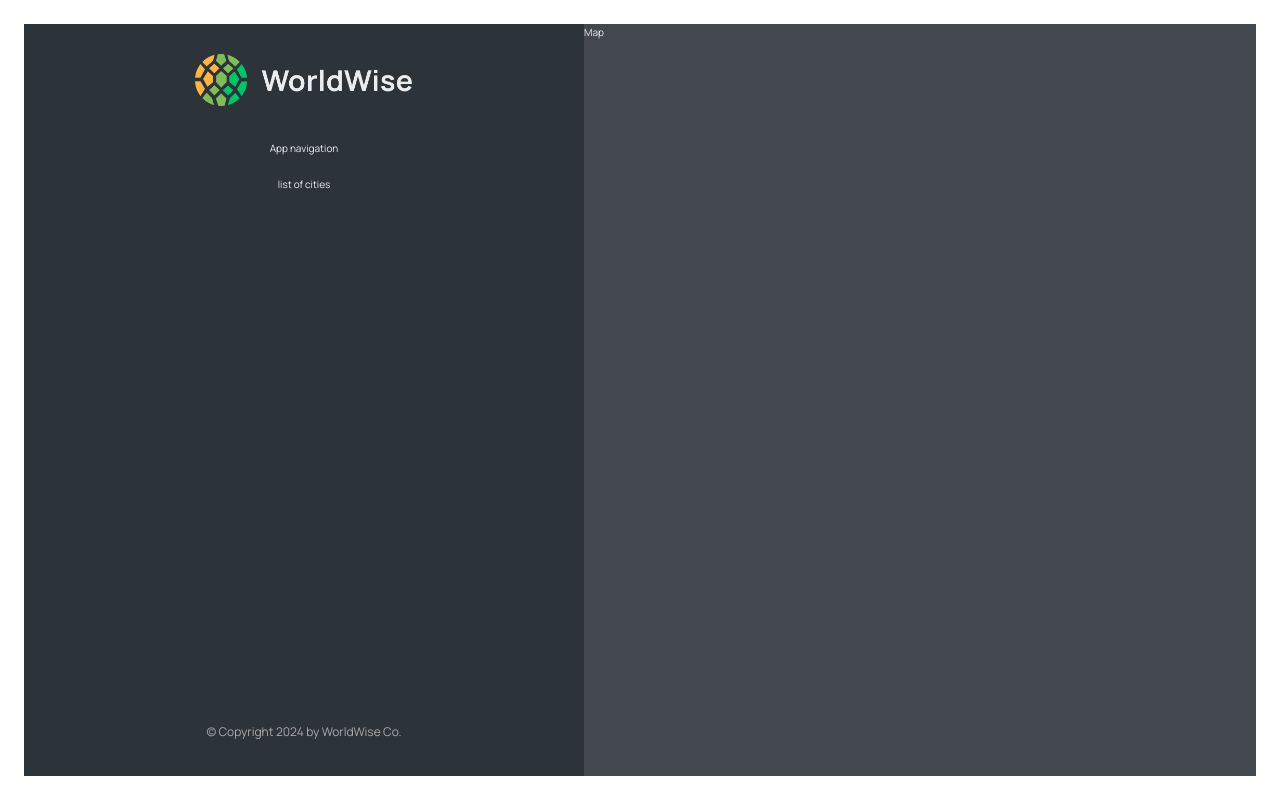
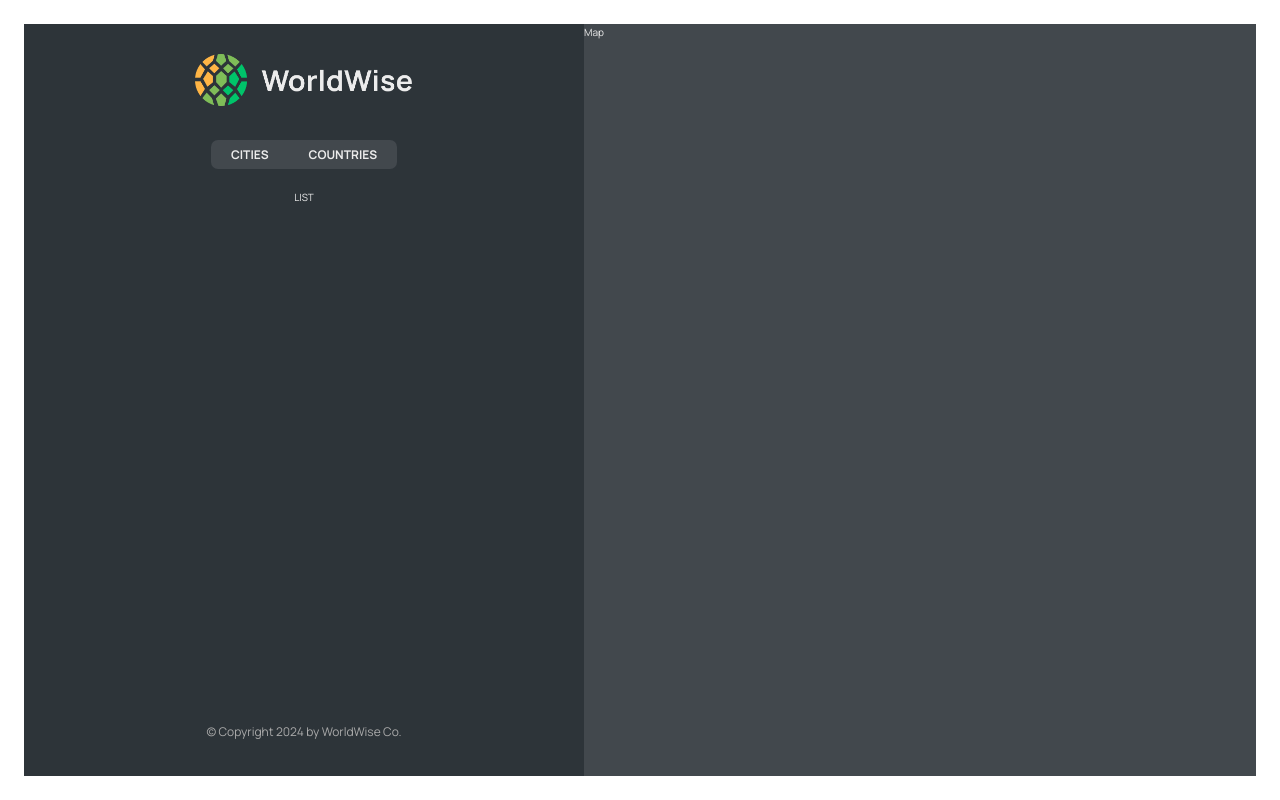
Before and after one commit to wbdvlpmnt/React_worldwise, a React (Vite) app: page /app in a window 1280 px wide. Built offline with nearby package versions, Linux system fonts and the light colour scheme.

Commit message:
add sities list component and json-server

```diff
--- a/package.json
+++ b/package.json
@@ -7,9 +7,11 @@
     "dev": "vite",
     "build": "vite build",
     "lint": "eslint . --ext js,jsx --report-unused-disable-directives --max-warnings 0",
-    "preview": "vite preview"
+    "preview": "vite preview",
+    "server": "json-server --watch data/cities.json --port 9000 -delay 500"
   },
   "dependencies": {
+    "json-server": "^0.17.3",
     "react": "^18.2.0",
     "react-dom": "^18.2.0",
     "react-router-dom": "^6.21.1"
--- a/src/App.jsx
+++ b/src/App.jsx
@@ -5,6 +5,7 @@
 import Login from "./pages/Login";
 import PageNotFound from "./pages/PageNotFound";
 import AppLayout from "./pages/AppLayout";
+import CityList from "./components/CityList";
 
 export default function App() {
   return (
@@ -14,8 +15,8 @@
         <Route path="/product" element={<Product />} />
         <Route path="/pricing" element={<Pricing />} />
         <Route path="/app" element={<AppLayout />}>
-          <Route index element={<p>list of cities</p>} />
-          <Route path="cities" element={<p>list of cities</p>} />
+          <Route index element={<CityList />} />
+          <Route path="cities" element={<CityList />} />
           <Route path="countries" element={<p>lcountries</p>} />
           <Route path="form" element={<p>form</p>} />
         </Route>
--- a/src/components/AppNav.jsx
+++ b/src/components/AppNav.jsx
@@ -1,5 +1,17 @@
+import { NavLink } from "react-router-dom";
 import styles from "./AppNav.module.css";
 
 export default function AppNav() {
-  return <div className={styles.nav}>App navigation</div>;
+  return (
+    <div className={styles.nav}>
+      <ul>
+        <li>
+          <NavLink to="cities">Cities</NavLink>
+        </li>
+        <li>
+          <NavLink to="countries">Countries</NavLink>
+        </li>
+      </ul>
+    </div>
+  );
 }
--- /dev/null
+++ b/src/components/CityList.jsx
@@ -0,0 +1,5 @@
+import styles from "./CityList.module.css";
+
+export default function CityList() {
+  return <ul className={styles.CityList}>LIST</ul>;
+}
```
Also changed, not shown: 1 other file (tests, documents, lock files or other folders).
